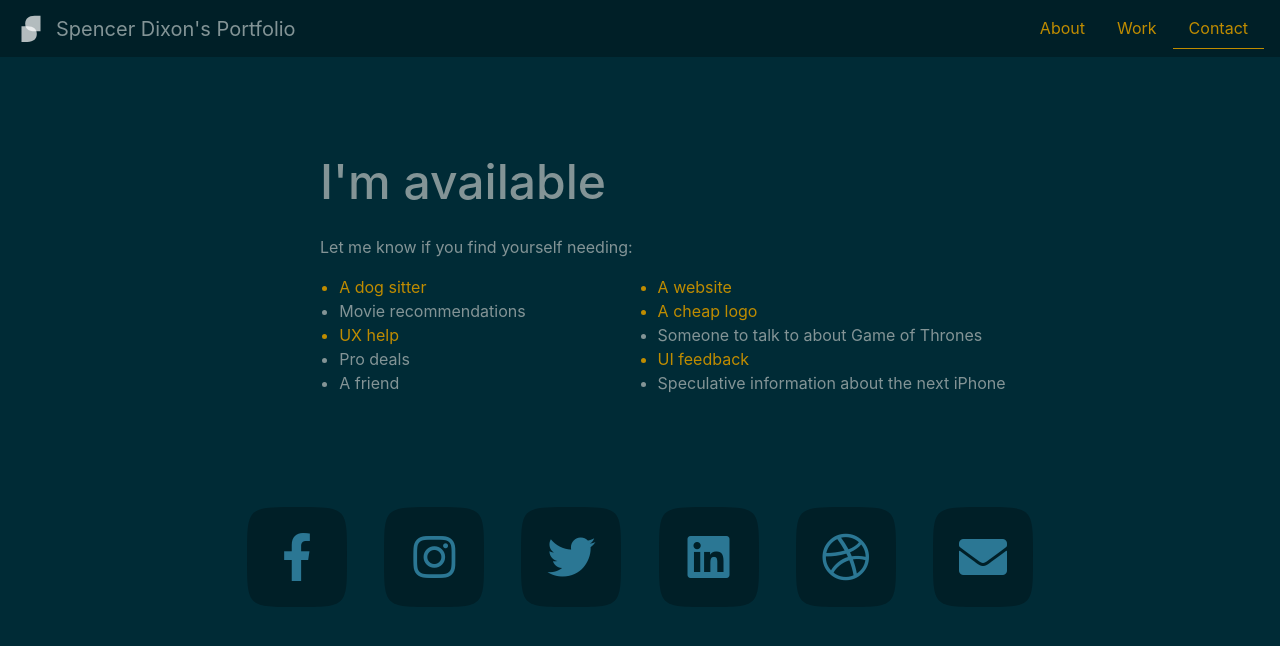
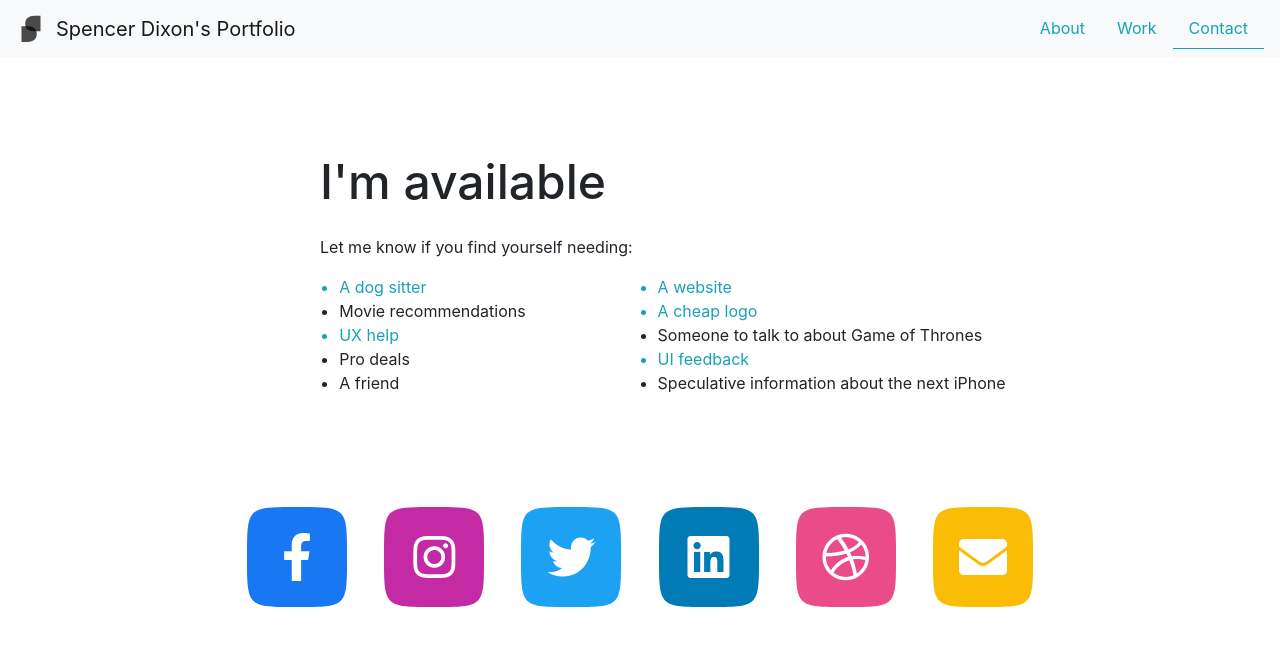
Before and after one commit to spennydix/portfolio-app, an Angular app: page /contact in a window 1280 px wide. Shown: the top 646 px of the page. Built offline with nearby package versions, Linux system fonts and the light colour scheme.

Commit message:
reverted dark mode. it was too moody

```diff
--- a/src/app/about/about.component.scss
+++ b/src/app/about/about.component.scss
@@ -26,18 +26,24 @@ section#about {
     border-bottom: 1px solid #eaeaea;
     padding-bottom: 1em;
 
-    .tools ul {
+    .tools {
+      margin-top: 1rem;
+
+      ul {
+        margin-top: 0.5rem;
         list-style-type: none;
-      padding-left:0px;
+        padding-left: 0;
+
         li {
           display: inline-block;
-        padding-right:1em;
+          padding-right: 1em;
 
           &:before {
             content: "\f058";
             font-family: "Font Awesome 5 Free";
-          margin-right:.5rem;
-          color:#8a9c04;
+            margin-right: 0.5rem;
+            color: #8a9c04;
+          }
         }
       }
     }
--- a/src/app/contact/contact.component.scss
+++ b/src/app/contact/contact.component.scss
@@ -19,7 +19,7 @@ section#contact {
     .squircle {
       margin-bottom:1rem;
       i {
-        color: #2b7794;
+        color: #fff;
         font-size: 3em;
         align-self: center;
         justify-content: center;
--- a/src/app/error/error.component.scss
+++ b/src/app/error/error.component.scss
@@ -8,9 +8,9 @@
   font-weight: 900;
   color: #f8f9fa;
   text-shadow: 1px 1px 1px;
-  // background-color: #f9f9f9 !important;
+  background-color: #f9f9f9 !important;
   //Dark Mode:
-  background-color:#001f26 !important;
+  //background-color:#001f26 !important;
   background: url("../../assets/whiteboard.svg") #fff center no-repeat;
   background-clip: text;
   -webkit-background-clip: text;
--- a/src/app/navbar/navbar.component.html
+++ b/src/app/navbar/navbar.component.html
@@ -1,6 +1,6 @@
-<nav class="navbar dark-mode navbar-light bg-light frosted">
+<nav class="navbar navbar-light bg-light frosted">
   <a class="navbar-brand" href="#">
-    <img id="brandLogo" src="../../../assets/logo-white.svg" width="30" height="30" class="d-inline-block align-top" alt="">
+    <img id="brandLogo" src="../../../assets/logo.svg" width="30" height="30" class="d-inline-block align-top" alt="">
     <div id="siteName" class="d-inline-block">
       Spencer Dixon's Portfolio
     </div>
--- a/src/app/project-details/project-details.component.html
+++ b/src/app/project-details/project-details.component.html
@@ -87,7 +87,7 @@
     </div>
     <div class="other-projects"></div>
   </div>
-  <div class="stats dark-mode">
+  <div class="stats">
     <div class="row flex no-gutters">
       <h5 class="p-3">Stats, for nerds</h5>
       <div class="col-12">
--- a/src/index.html
+++ b/src/index.html
@@ -29,7 +29,7 @@
 
 </head>
 
-<body class="dark-mode">
+<body class="">
   <app-root></app-root>
 </body>
 <footer class="spacer" style="height:100px;">
--- a/src/mixins.scss
+++ b/src/mixins.scss
@@ -41,41 +41,80 @@
 .squircle {
   $w: 100px;
   $h: 100px;
-  $c: #001f27;
+  $c: #f7f7f7;
   $a: 0;
   width: $w;
   height: $h;
   @include super-rectangle($w, $h, $c, $a);
   display: inline-flex;
-
-  &.facebook {
-    $c: #1877f2;
-  }
-
-  &.instagram {
-    $c: #c32aa3;
-  }
-
-  &.twitter {
-    $c: #1da1f2;
-  }
-
-  &.linkedin {
-    $c: #007bb5;
-  }
-
-  &.dribbble {
-    $c: #ea4c89;
-  }
-
-  &.email {
-    $c: #fbbc05;
-  }
 }
 
 .squircle.facebook {
+  $w: 100px;
+  $h: 100px;
   $c: #1877f2;
+  $a: 0;
+  width: $w;
+  height: $h;
+  @include super-rectangle($w, $h, $c, $a);
+  display: inline-flex;
 }
+
+.squircle.instagram {
+  $w: 100px;
+  $h: 100px;
+  $c: #c32aa3;
+  $a: 0;
+  width: $w;
+  height: $h;
+  @include super-rectangle($w, $h, $c, $a);
+  display: inline-flex;
+}
+
+.squircle.twitter {
+  $w: 100px;
+  $h: 100px;
+  $c: #1da1f2;
+  $a: 0;
+  width: $w;
+  height: $h;
+  @include super-rectangle($w, $h, $c, $a);
+  display: inline-flex;
+}
+
+.squircle.linkedin {
+  $w: 100px;
+  $h: 100px;
+  $c: #007bb5;
+  $a: 0;
+  width: $w;
+  height: $h;
+  @include super-rectangle($w, $h, $c, $a);
+  display: inline-flex;
+}
+
+.squircle.dribbble {
+  $w: 100px;
+  $h: 100px;
+  $c: #ea4c89;
+  $a: 0;
+  width: $w;
+  height: $h;
+  @include super-rectangle($w, $h, $c, $a);
+  display: inline-flex;
+}
+
+.squircle.email {
+  $w: 100px;
+  $h: 100px;
+  $c: #fbbc05;
+  $a: 0;
+  width: $w;
+  height: $h;
+  @include super-rectangle($w, $h, $c, $a);
+  display: inline-flex;
+}
+
 @mixin transition($args...) {
   -webkit-transition: $args;
   -moz-transition: $args;
```
Lines whose indentation alone changed are shown as unchanged.
